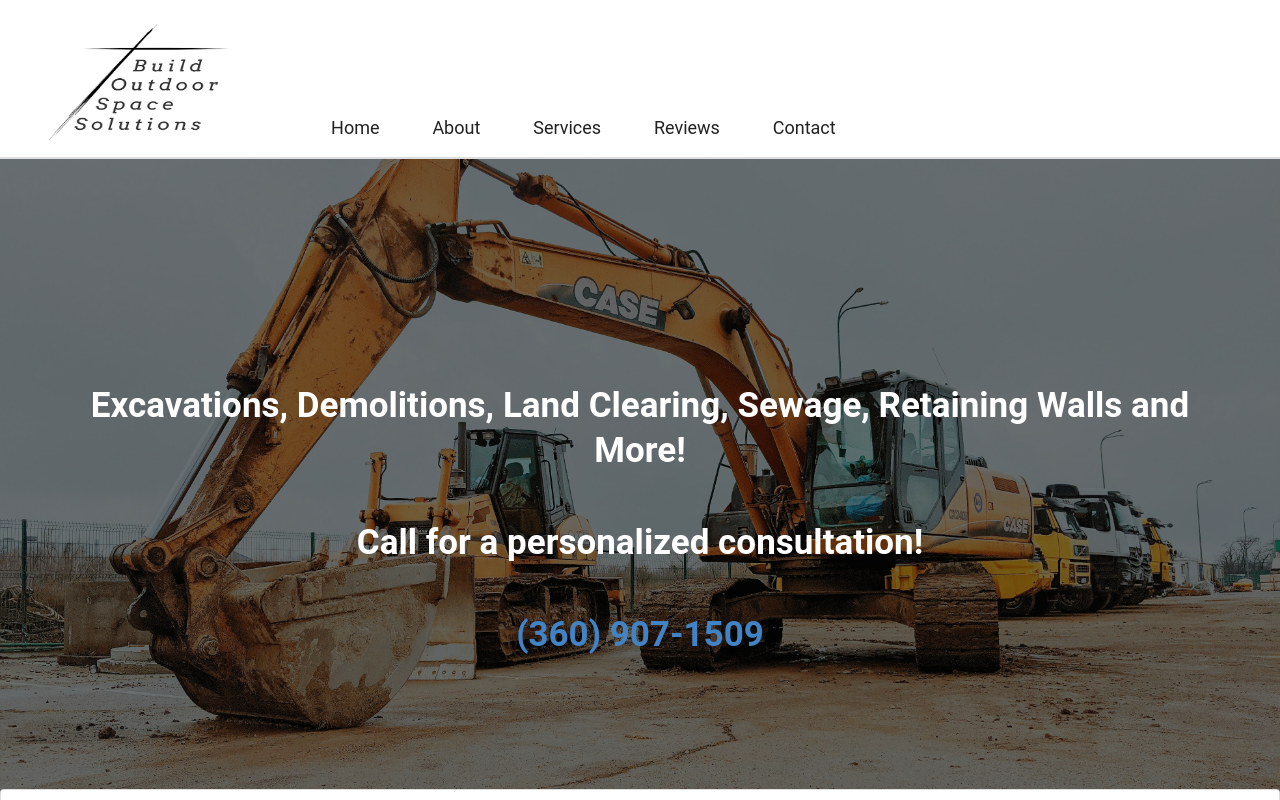
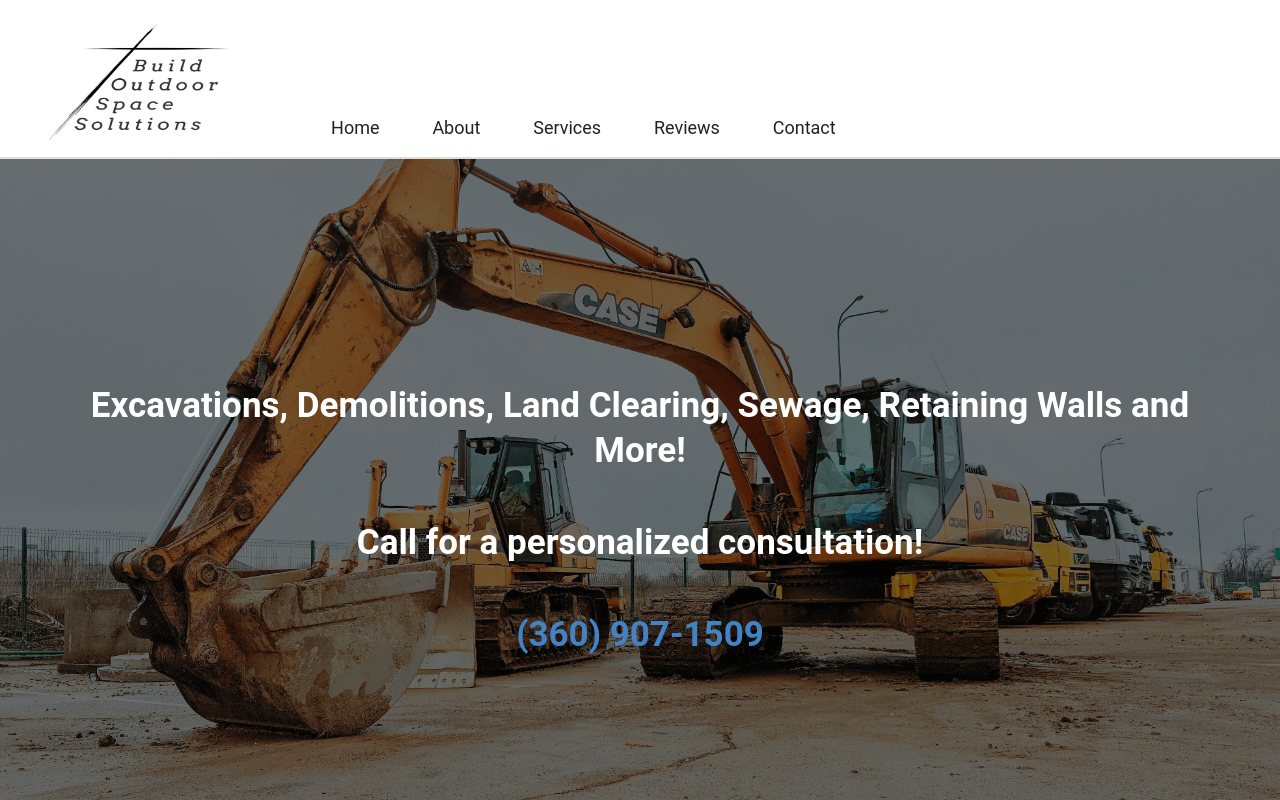
Before and after one commit to rclarkperez/BuildOutdoorsSpace, a React (Create React App) app: page / in a window 1280 px wide. Shown: the top 800 px of the page. Built offline with nearby package versions, Linux system fonts and the light colour scheme.

Commit message:
Update styling homepage

```diff
--- a/src/style/PagesStyle/Home.css
+++ b/src/style/PagesStyle/Home.css
@@ -1,30 +1,28 @@
 #home {
-    background-image:
-    linear-gradient(
-      rgba(0, 0, 0, 0.5),
-      rgba(0, 0, 0, 0.5)
-    ),url("../../photos/Big\ Excavator.jpg");
-    height: 80vh;
+  background-image: linear-gradient(rgba(0, 0, 0, 0.5), rgba(0, 0, 0, 0.5)),
+    url("../../photos/Big\ Excavator.jpg");
+  height: 82vh;
   background-position: center;
   background-size: cover;
   margin-bottom: -3vh;
 }
 #text-box {
-    padding-top:25vh;
+  padding-top: 25vh;
 }
 #text {
   color: white;
-    font-family: 'Roboto', sans-serif;
+  font-family: "Roboto", sans-serif;
   padding-top: 3vh;
   font-size: 35px;
 }
 
-@media (max-width:700px) {
+@media (max-width: 700px) {
   #home {
     height: 60vh;
+    margin-bottom: -2.5vh;
   }
   #text-box {
-        padding-top:18vh;
+    padding-top: 18vh;
   }
   #text {
     padding-top: 3vh;
```
Lines whose indentation alone changed are shown as unchanged.
